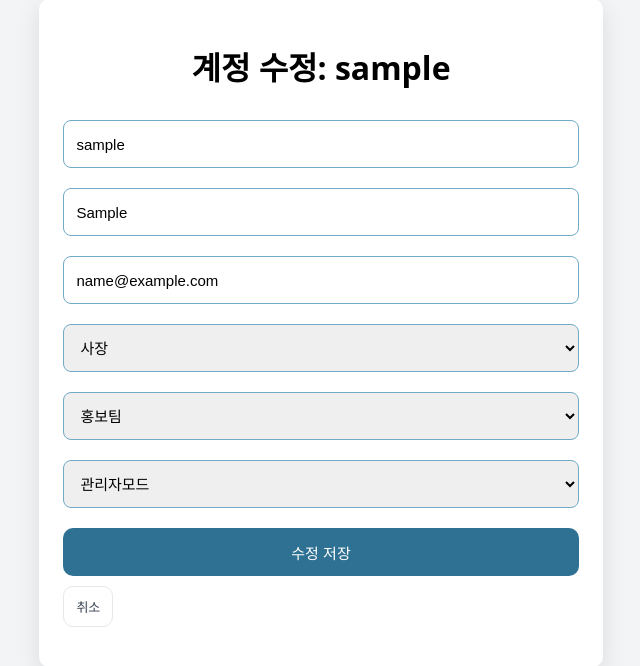
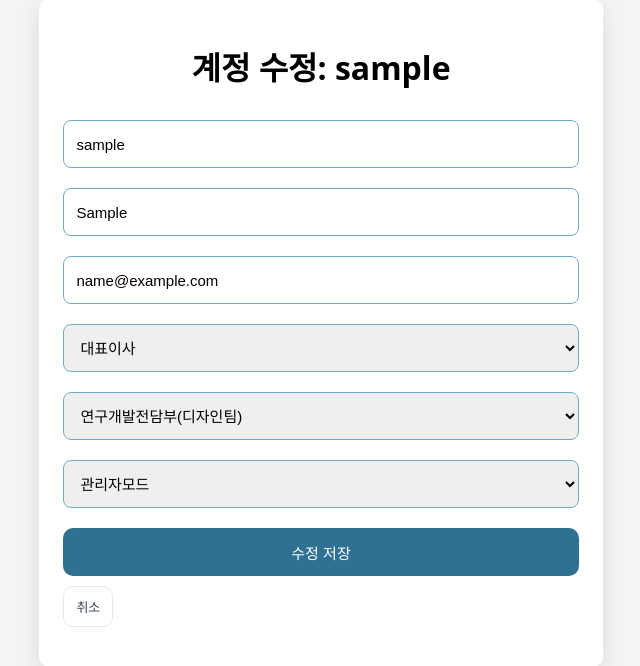
Before and after one commit to jmy051103/Expense_Management_System, a Django app: page /accounts/1/edit/ in a window 1280 px wide. Shown: the part 208-874 px from the top of the page, without its empty margins (319-959 px from the left). Run offline with Django 5.2, Linux system fonts and the light colour scheme; a user stored in the database is signed in; tables that the repository leaves empty hold one stand-in row (values such as "Sample post").

Commit message:
added more choices for edit_account

```diff
--- a/accounts/models.py
+++ b/accounts/models.py
@@ -2,9 +2,9 @@ from django.db import models
 from django.contrib.auth.models import User
 
 class Profile(models.Model):
-    ROLE_CHOICES = [("사장", "사장"), ("부장", "부장"), ("팀장", "팀장")]
-    DEPT_CHOICES = [("홍보팀", "홍보팀"), ("기획팀", "기획팀"), ("회장단", "회장단")]
-    ACCESS_CHOICES = [("관리자모드", "관리자모드"), ("사장모드", "사장모드"), ("직원모드", "직원모드")]
+    ROLE_CHOICES = [("대표이사", "대표이사"), ("실장", "실장"), ("부장", "부장"), ("과장", "과장"), ("대리", "대리"), ("주임", "주임"), ("사원", "사원"), ("차장", "차장")]
+    DEPT_CHOICES = [("연구개발전담부(디자인팀)", "연구개발전담부(디자인팀)"), ("MD팀(제품기획및개발)", "MD팀(제품기획및개발)"), ("영업팀", "영업팀"), ("회계팀", "회계팀"), ("물류팀", "물류팀")]
+    ACCESS_CHOICES = [("관리자모드", "관리자모드"), ("사장모드", "사장모드"), ("직원모드", "직원모드"), ("실장모드", "실장모드")]
 
     user = models.OneToOneField(User, on_delete=models.CASCADE, related_name="profile")
     role = models.CharField(max_length=20, choices=ROLE_CHOICES)
--- a/templates/edit_account.html
+++ b/templates/edit_account.html
@@ -106,16 +106,23 @@
       <!-- ProfileEditForm -->
       <select name="role" required>
         <option value="" disabled {% if not pform.role.value %}selected{% endif %}>직책</option>
-        <option value="사장" {% if pform.role.value == "사장" %}selected{% endif %}>사장</option>
-        <option value="부장" {% if pform.role.value == "부장" %}selected{% endif %}>부장</option>
-        <option value="팀장" {% if pform.role.value == "팀장" %}selected{% endif %}>팀장</option>
+        <option value="사장" {% if pform.role.value == "사장" %}selected{% endif %}>대표이사</option>
+        <option value="부장" {% if pform.role.value == "부장" %}selected{% endif %}>실장</option>
+        <option value="팀장" {% if pform.role.value == "팀장" %}selected{% endif %}>부장</option>
+        <option value="사장" {% if pform.role.value == "사장" %}selected{% endif %}>과장</option>
+        <option value="부장" {% if pform.role.value == "부장" %}selected{% endif %}>대리</option>
+        <option value="팀장" {% if pform.role.value == "팀장" %}selected{% endif %}>주임</option>
+        <option value="사장" {% if pform.role.value == "사장" %}selected{% endif %}>사원</option>
+        <option value="부장" {% if pform.role.value == "부장" %}selected{% endif %}>차장</option>
       </select>
 
       <select name="department" required>
         <option value="" disabled {% if not pform.department.value %}selected{% endif %}>부서</option>
-        <option value="홍보팀" {% if pform.department.value == "홍보팀" %}selected{% endif %}>홍보팀</option>
-        <option value="기획팀" {% if pform.department.value == "기획팀" %}selected{% endif %}>기획팀</option>
-        <option value="회장단" {% if pform.department.value == "회장단" %}selected{% endif %}>회장단</option>
+        <option value="홍보팀" {% if pform.department.value == "홍보팀" %}selected{% endif %}>연구개발전담부(디자인팀)</option>
+        <option value="기획팀" {% if pform.department.value == "기획팀" %}selected{% endif %}>MD팀(제품기획및개발)</option>
+        <option value="회장단" {% if pform.department.value == "회장단" %}selected{% endif %}>영업팀</option>
+        <option value="기획팀" {% if pform.department.value == "기획팀" %}selected{% endif %}>회계팀</option>
+        <option value="회장단" {% if pform.department.value == "회장단" %}selected{% endif %}>물류팀</option>
       </select>
 
       <select name="access" required>
@@ -123,6 +130,7 @@
         <option value="관리자모드" {% if pform.access.value == "관리자모드" %}selected{% endif %}>관리자모드</option>
         <option value="사장모드" {% if pform.access.value == "사장모드" %}selected{% endif %}>사장모드</option>
         <option value="직원모드" {% if pform.access.value == "직원모드" %}selected{% endif %}>직원모드</option>
+        <option value="직원모드" {% if pform.access.value == "직원모드" %}selected{% endif %}>실장모드</option>
       </select>
 
       <div class="actions">
```
